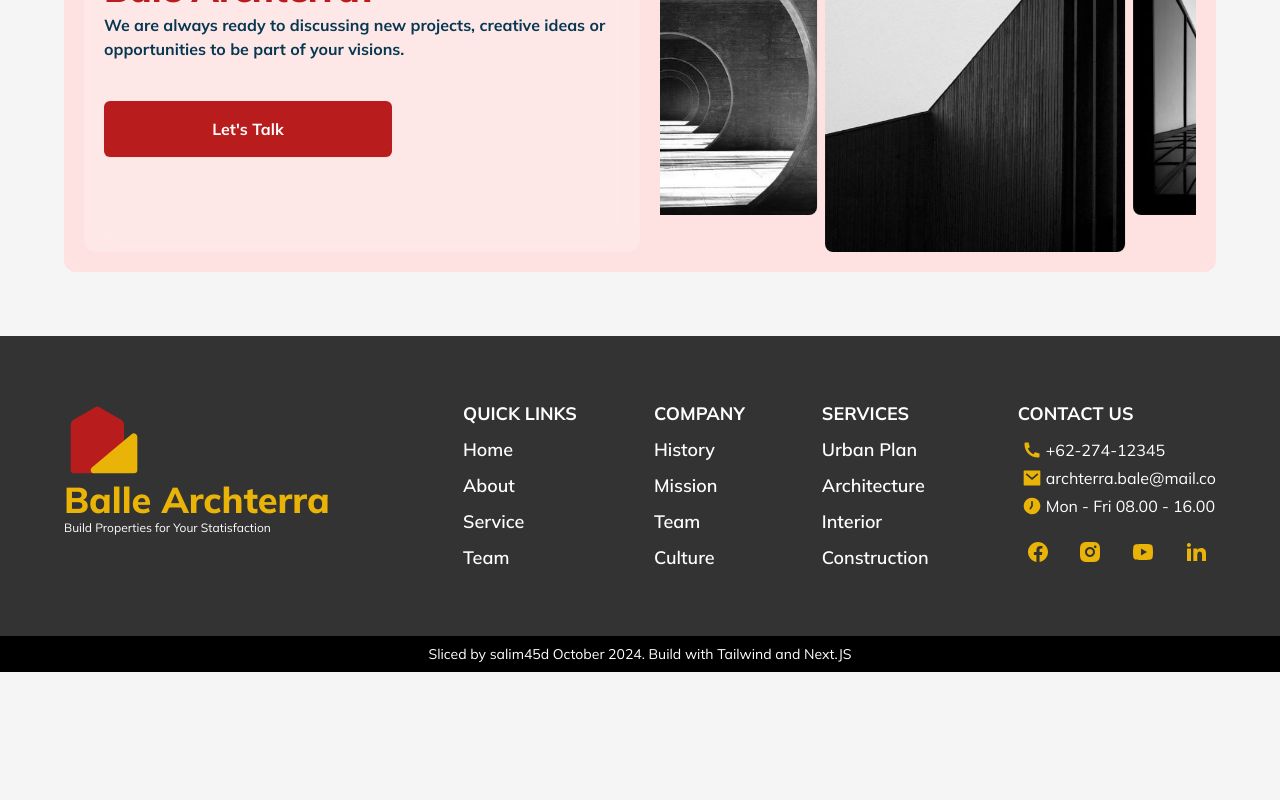
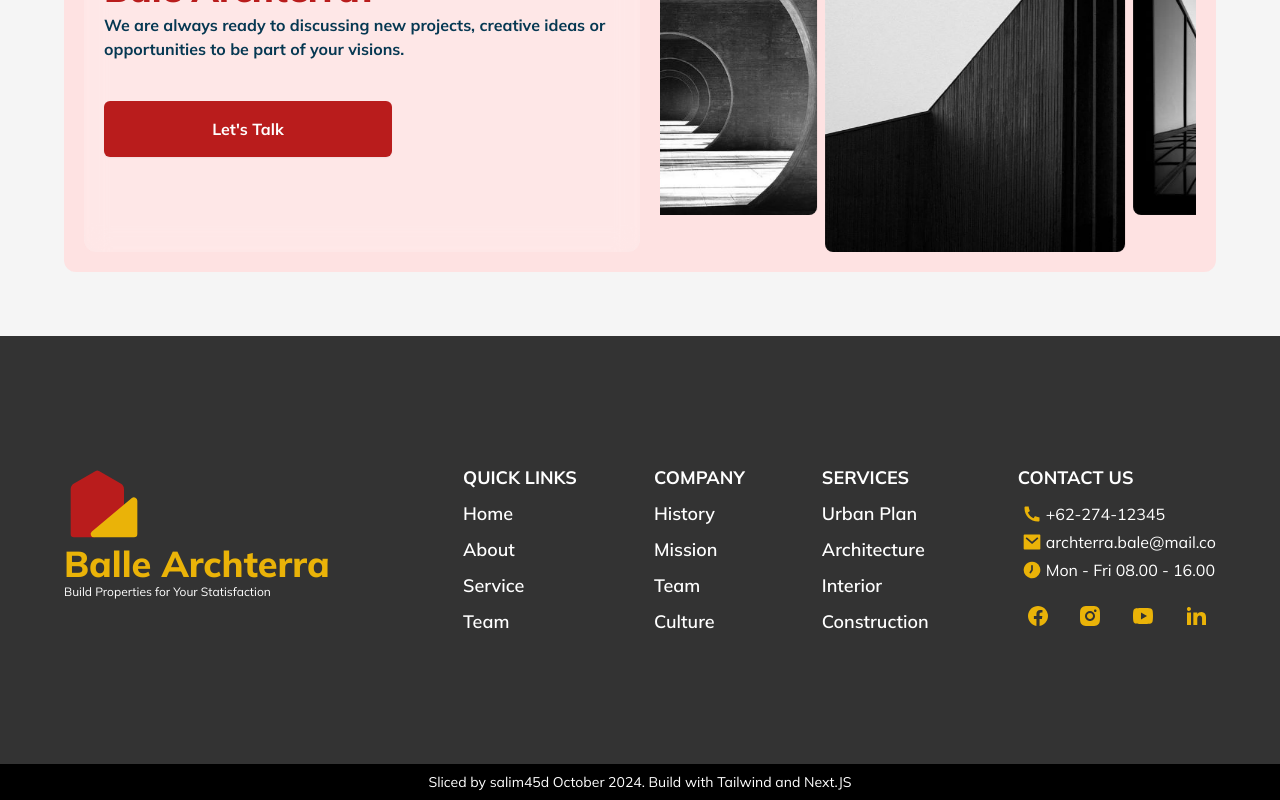
Before and after one commit to salim45d/bale-archterra, a Next.js app: page /contact in a window 1280 px wide. Shown: the part 1419-2219 px from the top of the page. Before the commit the page ends 2091 px from the top, so only its background shows below. Built offline with nearby package versions, Linux system fonts and the light colour scheme.

Commit message:
fix: Footer Size

```diff
--- a/src/components/footer/footer.tsx
+++ b/src/components/footer/footer.tsx
@@ -10,8 +10,8 @@ export default function Footer() {
   );
 
   return (
-    <footer className="">
-      <div className="bg-[#333333] py-[5%] flex justify-center">
+    <footer>
+      <div className="bg-[#333333] py-[10%] flex justify-center">
         <div className="grid grid-cols-1 lg:grid-cols-[2fr_4fr_1fr] gap-4 md:gap-3 text-white w-[90%] lg:max-w-7xl">
           <div className="col-span-3 lg:col-span-1 mb-5">
             <Image
```
